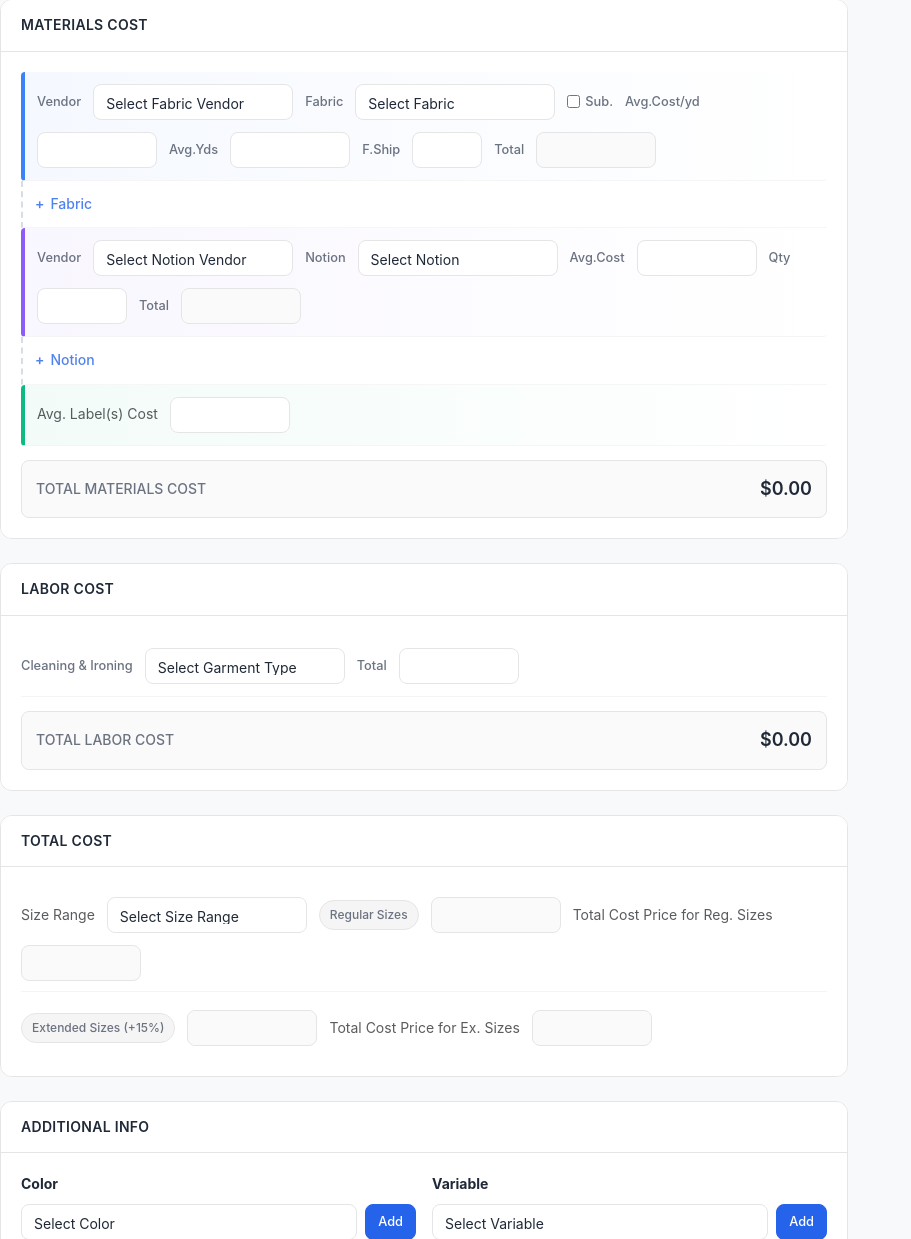
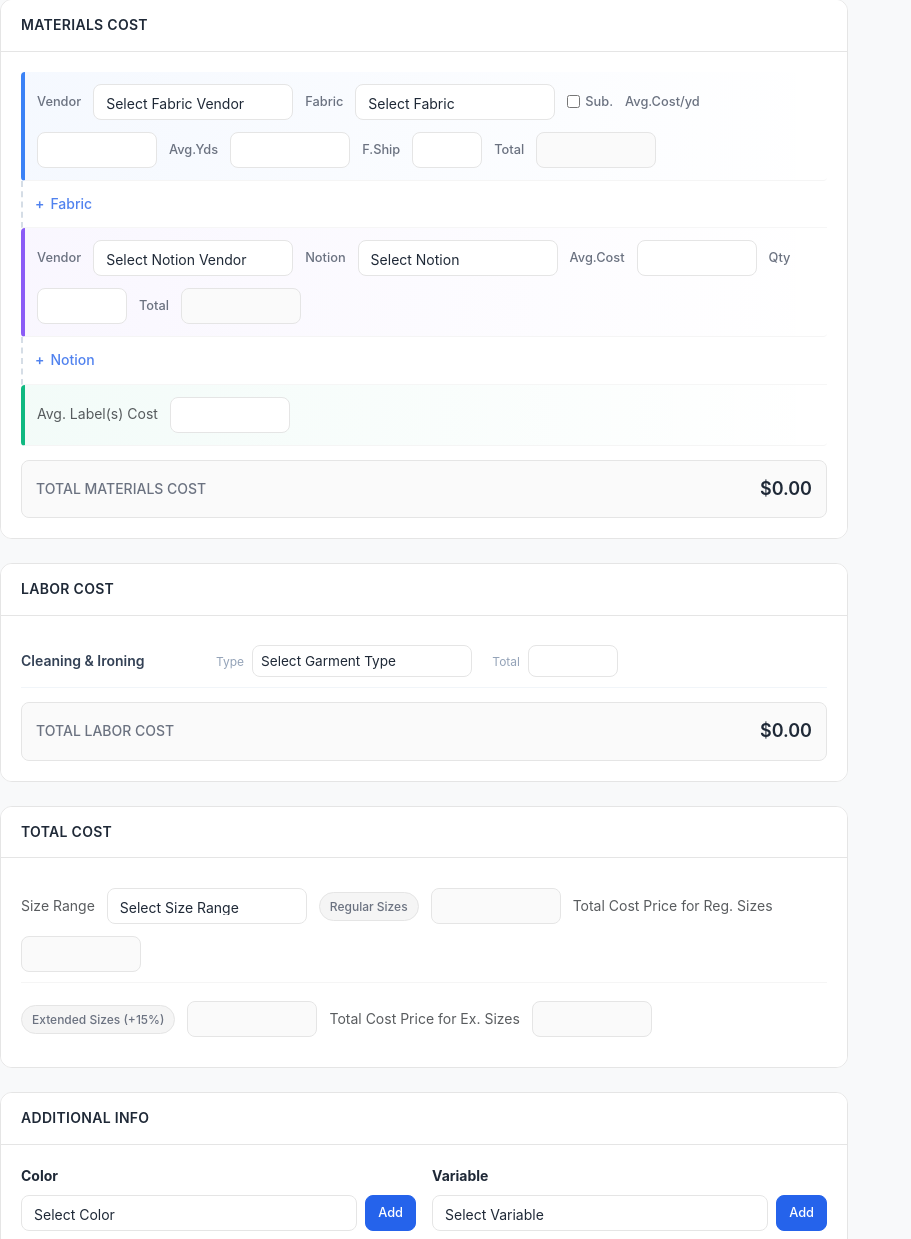
Before and after one commit to JAITteam/ja-uniforms-pricing, a Flask app: template templates/style_wizard.html in a window 1280 px wide. Shown: the part 737-1976 px from the top of the page, without its empty margins (0-911 px from the left). Run offline with Flask 3, Linux system fonts and the light colour scheme; the template is opened without the code that fills it, so the values that code supplies are empty; some libraries are stand-ins or nearby versions.

Commit message:
Labor cost grid alignment and Cleaning row fix

```diff
--- a/static/css/custom.css
+++ b/static/css/custom.css
@@ -1232,3 +1232,37 @@ textarea {
 #materialsPanel .kv:has([data-notion-id]):hover {
     background: linear-gradient(90deg, rgba(139, 92, 246, 0.1) 0%, transparent 100%);
 }
+/* ============================================
+   LABOR COST GRID ALIGNMENT
+   ============================================ */
+.labor-row {
+    display: grid;
+    grid-template-columns: 180px 80px 90px 50px 70px 45px 90px;
+    align-items: center;
+    gap: 8px;
+    padding: 0.6rem 0;
+    border-bottom: 1px solid #f1f5f9;
+}
+
+.labor-row .labor-name {
+    font-weight: 600;
+    color: #334155;
+    font-size: 0.875rem;
+}
+
+.labor-row .labor-label {
+    font-size: 0.75rem;
+    color: #94a3b8;
+    text-align: right;
+}
+
+.labor-row input,
+.labor-row select {
+    height: 32px;
+    padding: 0.3rem 0.5rem;
+    font-size: 0.85rem;
+}
+/* Fix Cleaning & Ironing row layout */
+.labor-row:has(#garment_type) {
+    grid-template-columns: 180px 35px 220px 40px 90px !important;
+}
--- a/templates/style_wizard.html
+++ b/templates/style_wizard.html
@@ -183,29 +183,30 @@
       <div class="ph">LABOR COST</div>
       <div class="pb table-like" id="laborRows">
         {% for labor in labor_ops %}
-        <div class="kv" data-labor-row data-labor-name="{{ labor.name }}">
-          <label>{{ labor.name }}</label>
-          <label>{% if labor.cost_type == 'hourly' %}Avg.Cost/Hr{% else %}Avg.Cost{% endif %}</label>
-          <input class="form-control w-110 text-end" type="number" step="0.01" min="0"
+        <div class="labor-row" data-labor-row data-labor-name="{{ labor.name }}">
+          <span class="labor-name">{{ labor.name }}</span>
+          <span class="labor-label">{% if labor.cost_type == 'hourly' %}Avg.Cost/Hr{% else %}Avg.Cost{% endif %}</span>
+          <input class="form-control text-end" type="number" step="0.01" min="0"
                  value="{% if labor.cost_type == 'flat_rate' %}{{ labor.fixed_cost }}{% elif labor.cost_type == 'hourly' %}{{ labor.cost_per_hour }}{% else %}{{ labor.cost_per_piece }}{% endif %}"
                  data-labor-rate readonly>
-          <label>{% if labor.cost_type == 'hourly' %}Hours{% else %}Qty{% endif %}</label>
-          <input class="form-control qty text-end" type="number" step="{% if labor.cost_type == 'hourly' %}0.01{% else %}1{% endif %}" min="0" data-labor-qoh>
-          <label>Total</label>
-          <input class="form-control w-110 text-end" disabled data-labor-total>
+          <span class="labor-label">{% if labor.cost_type == 'hourly' %}Hours{% else %}Qty{% endif %}</span>
+          <input class="form-control text-end" type="number" step="{% if labor.cost_type == 'hourly' %}0.01{% else %}1{% endif %}" min="0" data-labor-qoh>
+          <span class="labor-label">Total</span>
+          <input class="form-control text-end" disabled data-labor-total>
         </div>
         {% endfor %}
 
-        <div class="kv">
-          <label>Cleaning & Ironing</label>
-          <select class="form-select md" id="garment_type">
+        <div class="labor-row labor-row-cleaning">
+          <span class="labor-name">Cleaning & Ironing</span>
+          <span class="labor-label">Type</span>
+          <select class="form-select" id="garment_type">
             <option value="">Select Garment Type</option>
             {% for gt in garment_types %}
             <option value="{{ gt }}">{{ gt }}</option>
             {% endfor %}
           </select>
-          <label>Total</label>
-          <input class="form-control w-110 text-end" type="number" step="0.01" min="0" id="cleaning_cost" readonly>
+          <span class="labor-label">Total</span>
+          <input class="form-control text-end" type="number" step="0.01" min="0" id="cleaning_cost" readonly>
         </div>
 
         <div class="sumline">
```
